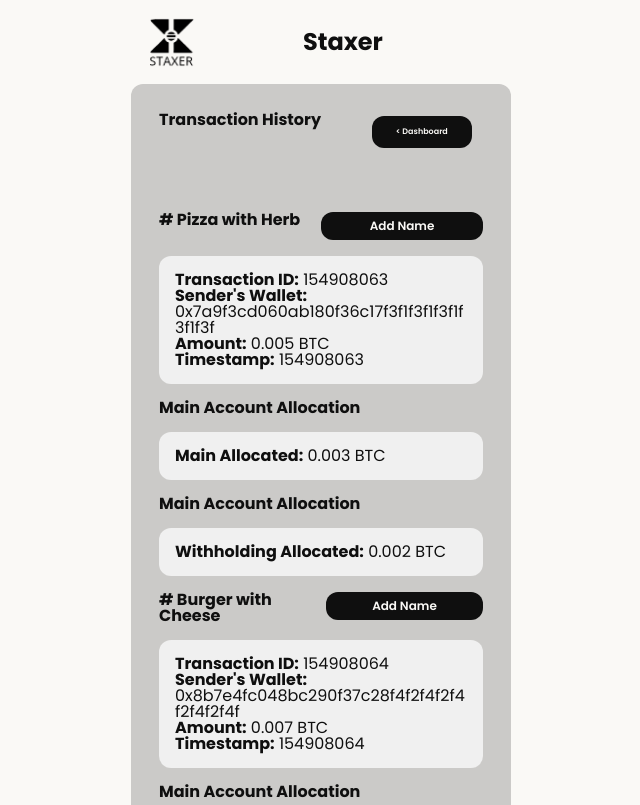
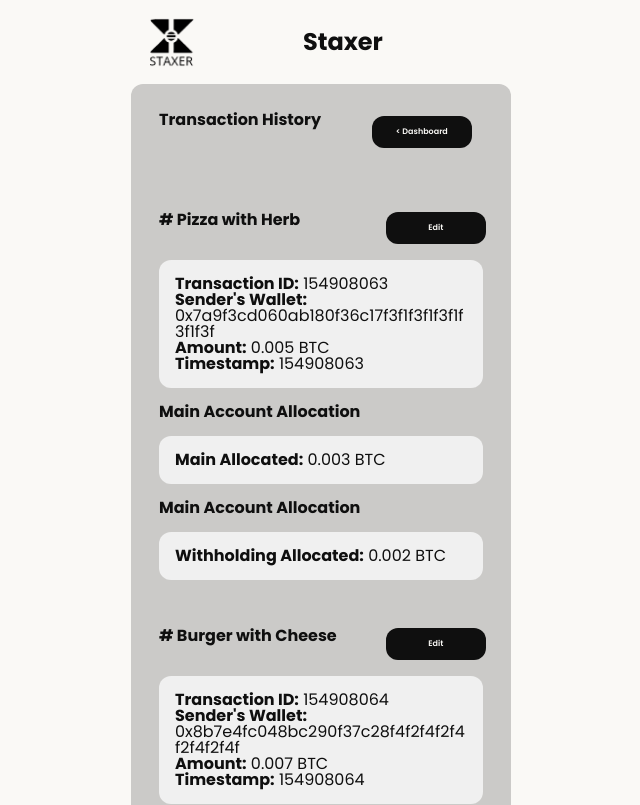
Before and after one commit to staxerlabs/frontend, a React (Vite) app: page /transaction-history in a window 1280 px wide. Shown: the top 805 px of the page, without its empty margins (319-959 px from the left). Built offline with nearby package versions, Linux system fonts and the light colour scheme.

Commit message:
style: grid for transaction card

```diff
--- a/src/components/TransactionCard.tsx
+++ b/src/components/TransactionCard.tsx
@@ -21,10 +21,14 @@ const TransactionCard: React.FC<TransactionCardProps> = ({transaction}) => {
 
     return (
         <div className="transaction-card">
-            <span className="transaction-card-title">
+
                 <h2># {transaction.name}</h2>
-                <button onClick={() => navigate(`/edit-transaction/:${transaction.transaction_id}`)}>Add Name</button>
-            </span>
+                <button
+                        onClick={() => navigate(`/edit-transaction/${transaction.transaction_id}`)}
+                        className="mini-button"
+                    >Edit
+                </button>
+
 
             <div className="transaction-card-section">
                 <p><strong>Transaction ID:</strong> {transaction.transaction_id}</p>
--- a/src/styles/transaction-card.css
+++ b/src/styles/transaction-card.css
@@ -2,6 +2,10 @@
     text-wrap: wrap;
     word-wrap: break-word;
     width: 100%;
+    display: grid;
+    grid-template-columns: 70% 30%;
+    grid-template-rows: auto auto;
+    padding-bottom: 2rem;
 }
 
 .transaction-card-section {
@@ -10,16 +14,5 @@
     border-radius: 12px;
     padding: 1rem;
     margin: 1rem 0;
+    grid-column: 1/3;
 }
-
-.transaction-card-title {
-    display: flex;
-    justify-content: space-between;
-    align-items: flex-start;
-}
-
-.transaction-card-title > button {
-    height: 28px;
-    width: 50%;
-    font-size: 0.75rem;
-}
```
